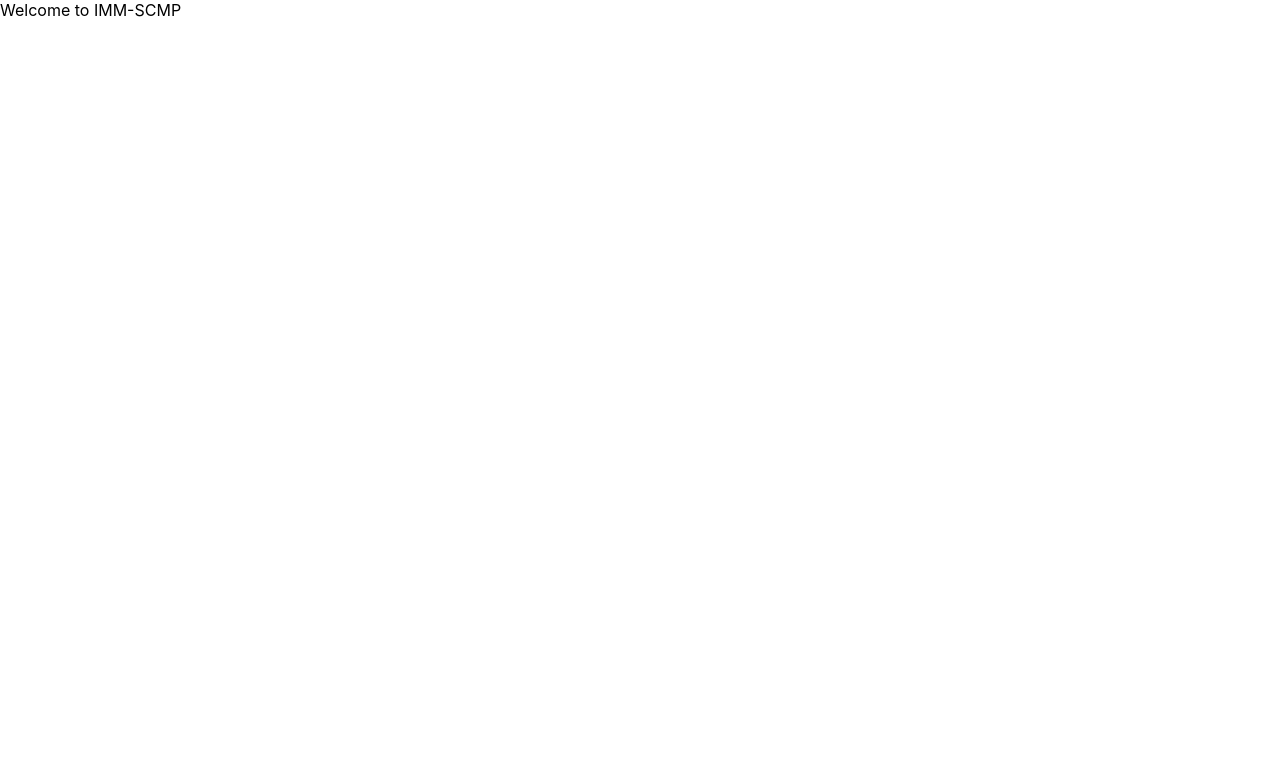
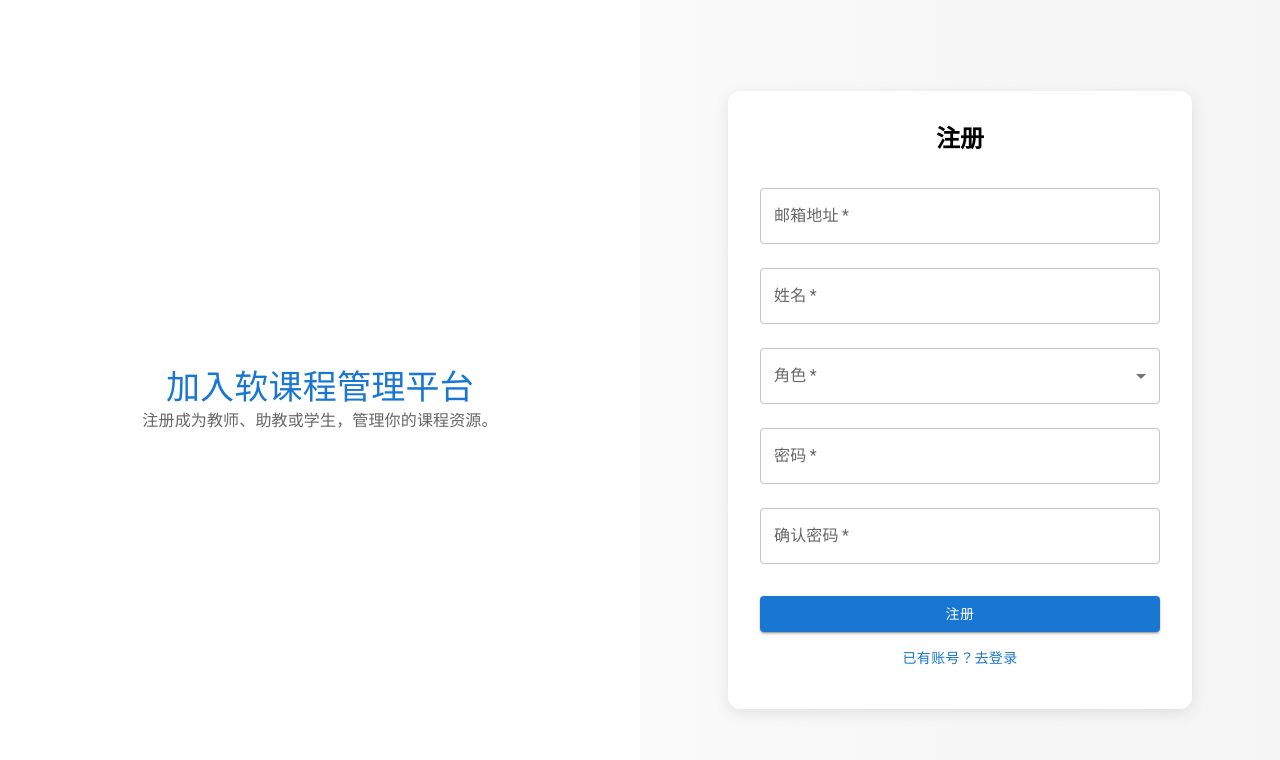
Before and after one commit to layjason/IMM-SCMP, a React (Create React App) app in the folder imm-scmp-frontend/: page /register in a window 1280 px wide. Shown: the top 760 px of the page. Built offline with nearby package versions, Linux system fonts and the light colour scheme.

Commit message:
login register

```diff
--- a/imm-scmp-frontend/src/App.js
+++ b/imm-scmp-frontend/src/App.js
@@ -1,6 +1,23 @@
 import React from 'react';
+import {
+  BrowserRouter as Router,
+  Route,
+  Routes,
+  Navigate,
+} from 'react-router-dom';
+import Login from './pages/Login';
+import Register from './pages/Register';
+
 function App() {
-  return <div>Welcome to IMM-SCMP</div>;
+  return (
+    <Router>
+      <Routes>
+        <Route path="/" element={<Navigate to="/login" replace />} />
+        <Route path="/login" element={<Login />} />
+        <Route path="/register" element={<Register />} />
+      </Routes>
+    </Router>
+  );
 }
 
 export default App;
--- /dev/null
+++ b/imm-scmp-frontend/src/pages/Login.js
@@ -0,0 +1,97 @@
+import React, { useState } from 'react';
+import { useNavigate } from 'react-router-dom';
+import { Box, TextField, Button, Typography, Alert } from '@mui/material';
+import '../styles/Login.css';
+
+function Login() {
+  const [email, setEmail] = useState('');
+  const [password, setPassword] = useState('');
+  const [error, setError] = useState('');
+  const navigate = useNavigate();
+
+  const handleLogin = async () => {
+    try {
+      const response = await fetch('http://localhost:8080/api/login', {
+        method: 'POST',
+        headers: { 'Content-Type': 'application/json' },
+        body: JSON.stringify({ email, password }),
+      });
+
+      if (!response.ok) {
+        const errorData = await response.json();
+        throw new Error(errorData.message || '登录失败');
+      }
+
+      const data = await response.json();
+      localStorage.setItem('userId', data.userId);
+      alert('登录成功');
+    } catch (err) {
+      setError(err.message);
+    }
+  };
+
+  return (
+    <Box className="login-root">
+      <Box className="login-left">
+        <Typography variant="h4" className="login-title">
+          欢迎使用 <br></br>软课程管理平台
+        </Typography>
+        <Typography className="login-subtitle">
+          教师、助教和学生都可以在这里高效管理教学资源。
+        </Typography>
+      </Box>
+
+      <Box className="login-right">
+        <Box className="login-box">
+          <Typography variant="h5" component="h5">
+            登录
+          </Typography>
+
+          <TextField
+            label="邮箱"
+            fullWidth
+            type="email"
+            value={email}
+            onChange={(e) => setEmail(e.target.value)}
+            margin="normal"
+          />
+
+          <TextField
+            label="密码"
+            fullWidth
+            type="password"
+            value={password}
+            onChange={(e) => setPassword(e.target.value)}
+            margin="normal"
+          />
+
+          {error && (
+            <Alert severity="error" sx={{ mt: 2 }}>
+              {error}
+            </Alert>
+          )}
+
+          <Button
+            fullWidth
+            variant="contained"
+            style={{ marginTop: 24 }}
+            onClick={handleLogin}
+          >
+            登录
+          </Button>
+          <Button
+            fullWidth
+            variant="text"
+            color="primary"
+            style={{ marginTop: 8 }}
+            onClick={() => navigate('/register')}
+          >
+            没有账号？去注册
+          </Button>
+        </Box>
+      </Box>
+    </Box>
+  );
+}
+
+export default Login;
--- /dev/null
+++ b/imm-scmp-frontend/src/pages/Register.js
@@ -0,0 +1,160 @@
+import { React, useState } from 'react';
+import { useNavigate } from 'react-router-dom';
+import {
+  Box,
+  TextField,
+  Button,
+  Typography,
+  Alert,
+  Select,
+  MenuItem,
+  FormControl,
+  InputLabel,
+} from '@mui/material';
+import '../styles/Register.css'; // 使用独立样式文件
+
+function Register() {
+  const [email, setEmail] = useState('');
+  const [password, setPassword] = useState('');
+  const [confirmPassword, setConfirmPassword] = useState('');
+  const [name, setName] = useState('');
+  const [role, setRole] = useState('');
+  const [error, setError] = useState('');
+  const navigate = useNavigate();
+
+  const validateForm = () => {
+    if (!email || !password || !confirmPassword || !name || !role) {
+      setError('请填写所有必填字段');
+      return false;
+    }
+    if (!/^[^\s@]+@[^\s@]+\.[^\s@]+$/.test(email)) {
+      setError('请输入有效的邮箱地址');
+      return false;
+    }
+    if (password !== confirmPassword) {
+      setError('密码和确认密码不匹配');
+      return false;
+    }
+    return true;
+  };
+
+  const handleRegister = async () => {
+    setError('');
+    if (!validateForm()) return;
+
+    try {
+      const response = await fetch('http://localhost:8080/api/register', {
+        method: 'POST',
+        headers: { 'Content-Type': 'application/json' },
+        body: JSON.stringify({ email, password, name, role }),
+      });
+
+      if (!response.ok) {
+        const errorData = await response.json();
+        throw new Error(errorData.message || '注册失败');
+      }
+
+      alert('注册成功');
+      navigate('/login');
+    } catch (err) {
+      setError(err.message);
+    }
+  };
+
+  return (
+    <Box className="register-root">
+      <Box className="register-left">
+        <Typography variant="h4" className="register-title">
+          加入软课程管理平台
+        </Typography>
+        <Typography className="register-subtitle">
+          注册成为教师、助教或学生，管理你的课程资源。
+        </Typography>
+      </Box>
+
+      <Box className="register-right">
+        <Box className="register-box">
+          <Typography variant="h5" component="h5">
+            注册
+          </Typography>
+
+          <TextField
+            label="邮箱地址"
+            fullWidth
+            type="email"
+            value={email}
+            onChange={(e) => setEmail(e.target.value)}
+            margin="normal"
+            required
+          />
+
+          <TextField
+            label="姓名"
+            fullWidth
+            type="text"
+            value={name}
+            onChange={(e) => setName(e.target.value)}
+            margin="normal"
+            required
+          />
+
+          <FormControl fullWidth margin="normal" required>
+            <InputLabel>角色</InputLabel>
+            <Select value={role} onChange={(e) => setRole(e.target.value)}>
+              <MenuItem value="teacher">教师</MenuItem>
+              <MenuItem value="assistant">助教</MenuItem>
+              <MenuItem value="student">学生</MenuItem>
+            </Select>
+          </FormControl>
+
+          <TextField
+            label="密码"
+            fullWidth
+            type="password"
+            value={password}
+            onChange={(e) => setPassword(e.target.value)}
+            margin="normal"
+            required
+          />
+
+          <TextField
+            label="确认密码"
+            fullWidth
+            type="password"
+            value={confirmPassword}
+            onChange={(e) => setConfirmPassword(e.target.value)}
+            margin="normal"
+            required
+          />
+
+          {error && (
+            <Alert severity="error" className="register-alert">
+              {error}
+            </Alert>
+          )}
+
+          <Button
+            fullWidth
+            variant="contained"
+            className="register-button"
+            onClick={handleRegister}
+          >
+            注册
+          </Button>
+
+          <Button
+            fullWidth
+            variant="text"
+            color="primary"
+            className="register-link"
+            onClick={() => navigate('/login')}
+          >
+            已有账号？去登录
+          </Button>
+        </Box>
+      </Box>
+    </Box>
+  );
+}
+
+export default Register;
--- /dev/null
+++ b/imm-scmp-frontend/src/styles/Login.css
@@ -0,0 +1,52 @@
+.login-root {
+  display: flex;
+  height: 100vh;
+  flex-direction: row;
+  background: linear-gradient(to right, #ffffff, #f5f5f5);
+}
+
+.login-left {
+  flex: 1;
+  background-color: #ffffff;
+  display: flex;
+  flex-direction: column;
+  justify-content: center;
+  align-items: center;
+  padding: 0 32px;
+}
+
+.login-title {
+  font-weight: 700;
+  text-align: center;
+  color: #1976d2; /* theme.palette.primary.main */
+  margin-bottom: 16px;
+}
+
+.login-subtitle {
+  font-size: 18px;
+  text-align: center;
+  color: #666666; /* theme.palette.text.secondary */
+}
+
+.login-right {
+  flex: 1;
+  display: flex;
+  justify-content: center;
+  align-items: center;
+  padding: 0 32px;
+}
+
+.login-box {
+  width: 100%;
+  max-width: 400px;
+  padding: 32px;
+  background-color: #ffffff;
+  border-radius: 12px;
+  box-shadow: 0 4px 16px rgba(0, 0, 0, 0.1);
+}
+
+.login-box h5 {
+  font-weight: 600;
+  text-align: center;
+  margin-bottom: 16px;
+}
--- /dev/null
+++ b/imm-scmp-frontend/src/styles/Register.css
@@ -0,0 +1,64 @@
+.register-root {
+  display: flex;
+  height: 100vh;
+  flex-direction: row;
+  background: linear-gradient(to right, #ffffff, #f5f5f5);
+}
+
+.register-left {
+  flex: 1;
+  background-color: #ffffff;
+  display: flex;
+  flex-direction: column;
+  justify-content: center;
+  align-items: center;
+  padding: 0 32px;
+}
+
+.register-title {
+  font-weight: 700;
+  text-align: center;
+  color: #1976d2;
+  margin-bottom: 16px;
+}
+
+.register-subtitle {
+  font-size: 18px;
+  text-align: center;
+  color: #666666;
+}
+
+.register-right {
+  flex: 1;
+  display: flex;
+  justify-content: center;
+  align-items: center;
+  padding: 0 32px;
+}
+
+.register-box {
+  width: 100%;
+  max-width: 400px;
+  padding: 32px;
+  background-color: #ffffff;
+  border-radius: 12px;
+  box-shadow: 0 4px 16px rgba(0, 0, 0, 0.1);
+}
+
+.register-box h5 {
+  font-weight: 600;
+  text-align: center;
+  margin-bottom: 16px;
+}
+
+.register-alert {
+  margin-top: 16px;
+}
+
+.register-button {
+  margin-top: 24px !important;
+}
+
+.register-link {
+  margin-top: 8px !important;
+}
```
Also changed, not shown: imm-scmp-frontend/src/theme.js (added, +19 -0 lines), imm-scmp-frontend/.eslintrc.js.
